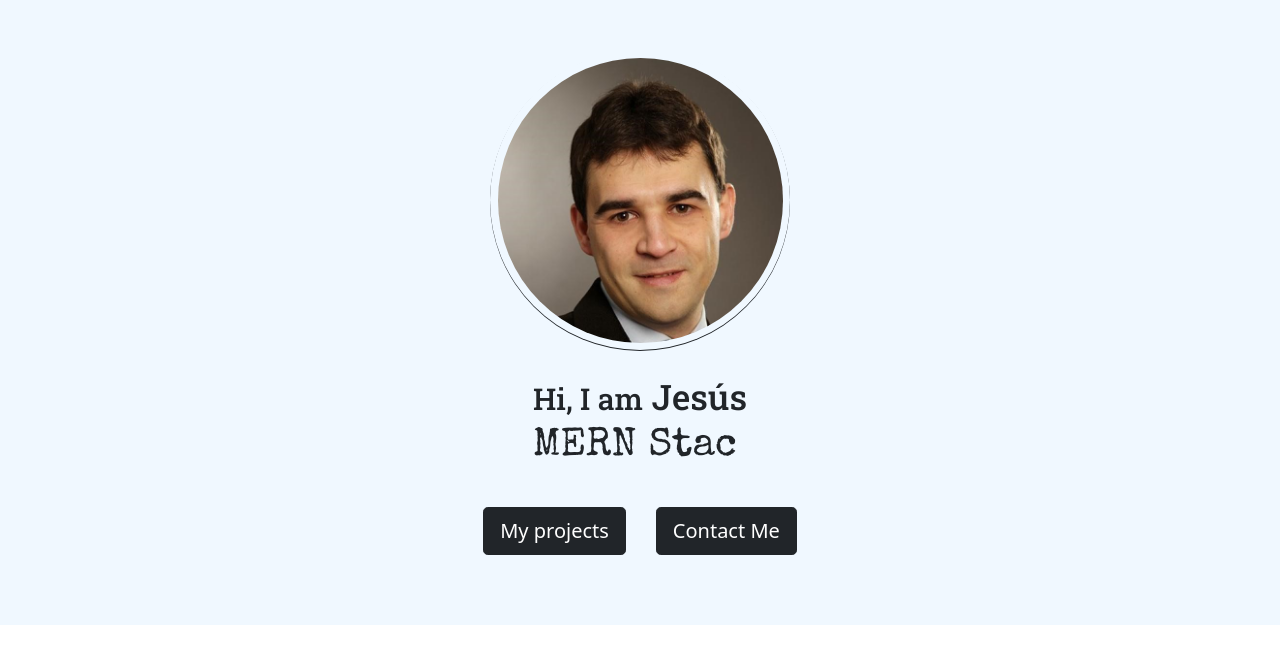
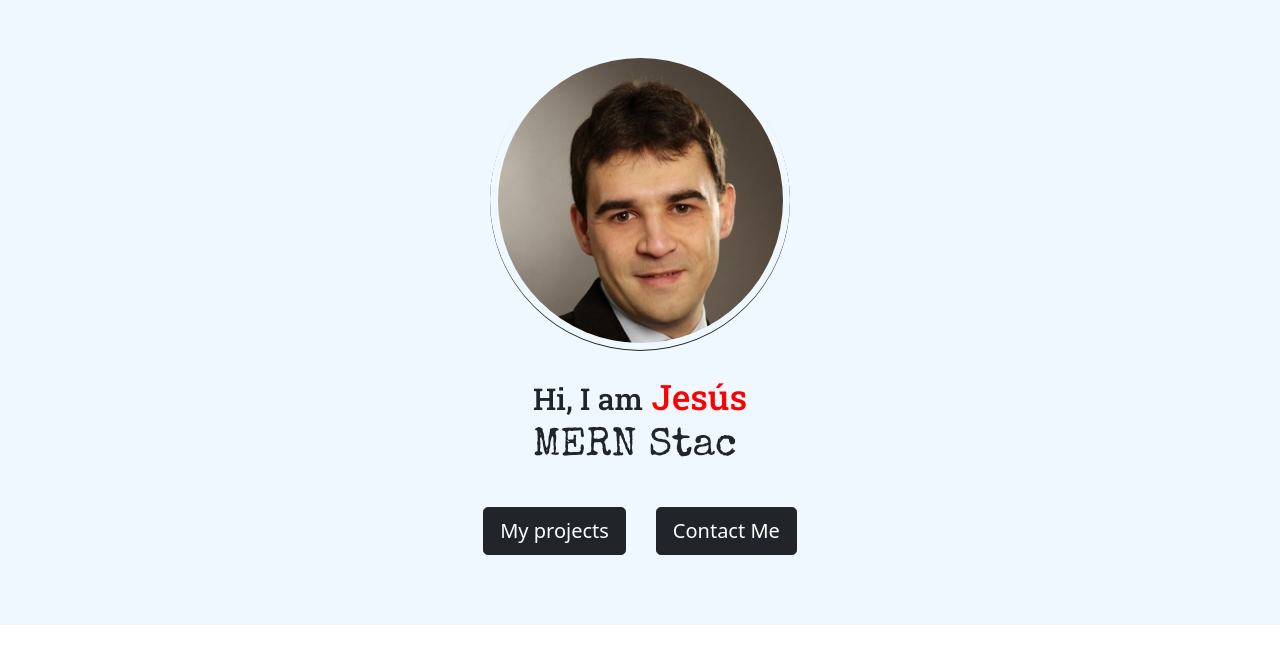
Before and after one commit to delafuentej/my-portfolio, a React (Create React App) app: page / in a window 1280 px wide. Shown: the top 664 px of the page. Built offline with nearby package versions, Linux system fonts and the light colour scheme; no server answers.

Commit message:
color name changed

```diff
--- a/src/Container/Home/Home.css
+++ b/src/Container/Home/Home.css
@@ -47,6 +47,7 @@
 }
 .name-text{
     font-size:35px;
+    color:red;
 
 }
 
--- a/src/Container/Home/Home.js
+++ b/src/Container/Home/Home.js
@@ -1,11 +1,11 @@
-import React, { useEffect} from "react";
+import React/*  { useEffect} */ from "react";
 import Typical from "react-typical";
 import Button from "react-bootstrap/Button";
 import "./Home.css";
 
 const Home = () => {
 
-  useEffect(()=>{
+  /* useEffect(()=>{
     fetch("https://api.github.com/users/delafuentej/events/public")
     .then(res => res.json())
     .then(res =>{
@@ -13,7 +13,7 @@ const Home = () => {
       console.log(res);
       console.log('====================================');
     })
-  },[])
+  },[]) */
 
   return (
 
```
